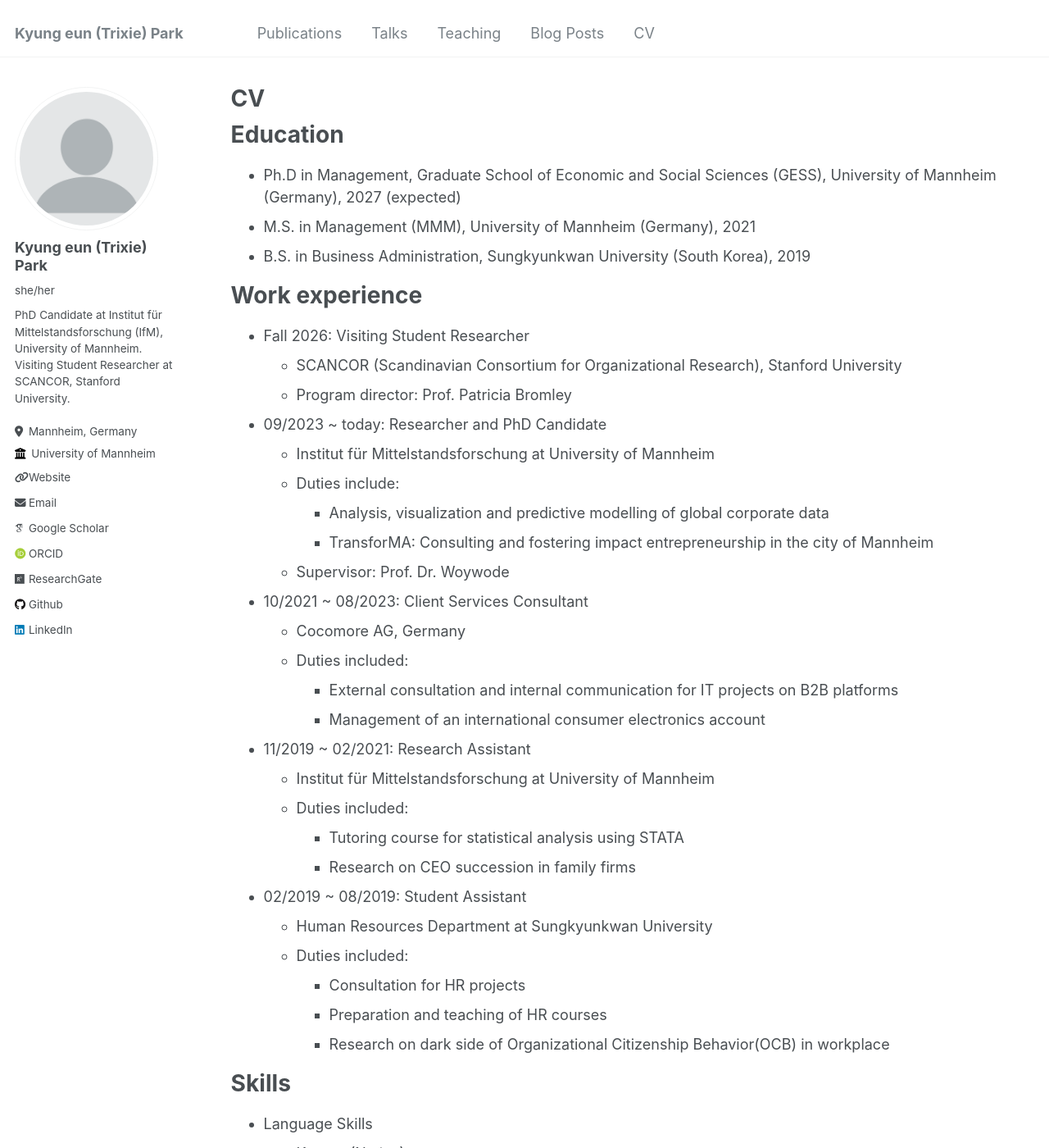
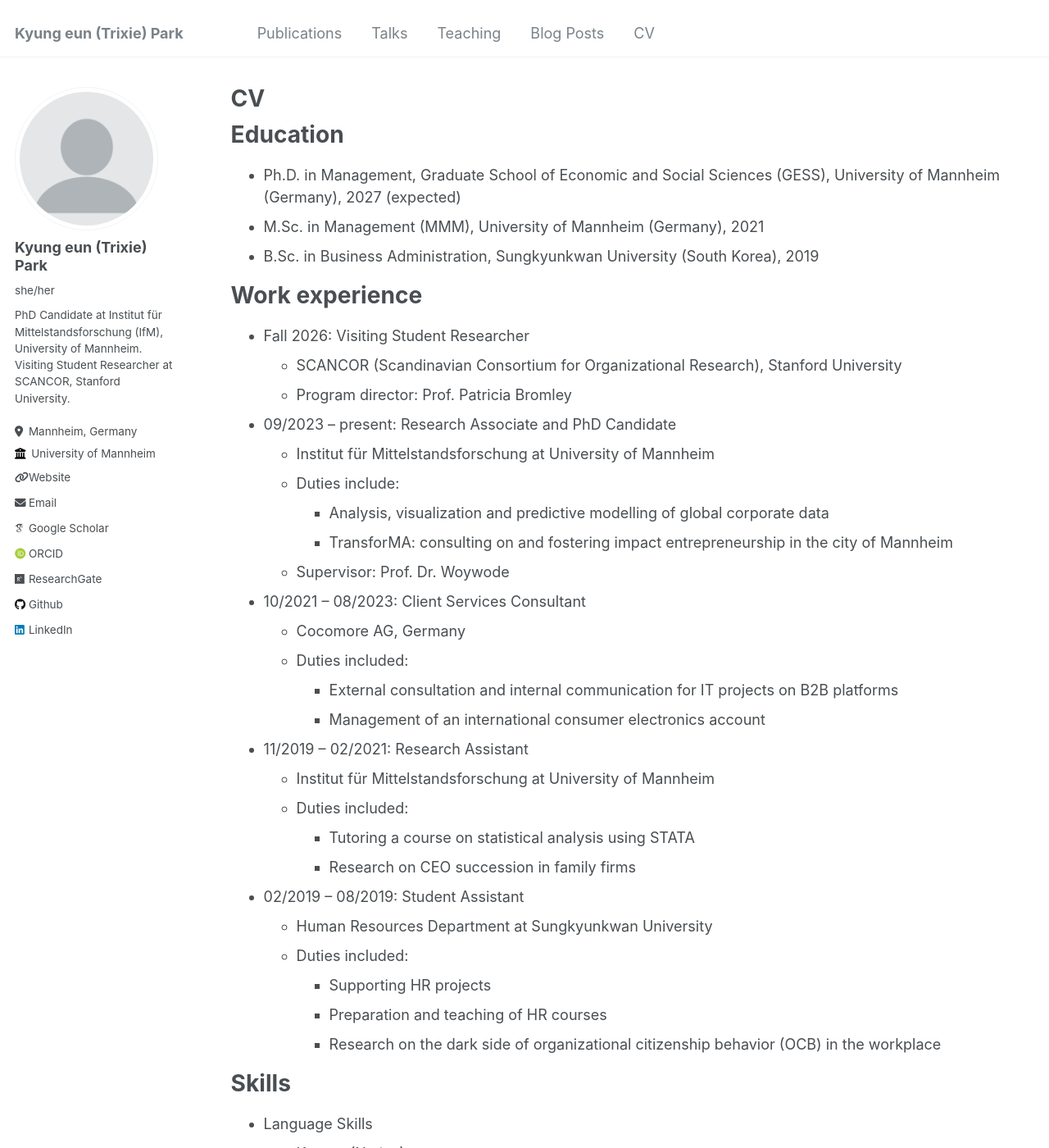
Before and after one commit to KyungEPark/KyungEPark.github.io, a Jekyll site: the page built from _pages/cv.md, in a window 1280 px wide and 1400 px high. Shown: the whole window at 82% size. Built offline with Jekyll 4.4.1, drawn with Linux system fonts in a browser that asks for light colours; some web fonts are replaced.

Commit message:
Fix awkward and inconsistent wording across talks, teaching and CV
Talks:
- The AoM page was written in the third person ("I had the opportunity to
  present her work", "Her presentation"), apparently from a press release.
  Rewrite in the first person and drop the closing paragraph, which only
  restated the three before it.
- The IECER page ended mid-sentence at "address the change of opportunity ".
  Complete it from the surrounding argument.

Teaching: replace nominalised phrasing ("Tutoring of basic STATA usage",
"Instruction of implementing econometric analysis") with plain verbs.

CV:
- Ph.D -> Ph.D., and M.S./B.S. -> M.Sc./B.Sc. to match European usage and
  the about page.
- "09/2023 ~ today" -> "09/2023 - present", and the same en dash for the
  other three ranges.
- Title to Research Associate, matching the institute's own listing.
- Fix "Research on dark side of Organizational Citizenship Behavior(OCB)
  in workplace" and two other bullets missing articles or spacing.

Co-Authored-By: Claude Opus 5 (1M context) <noreply@anthropic.com>

```diff
--- a/_pages/cv.md
+++ b/_pages/cv.md
@@ -12,9 +12,9 @@ redirect_from:
 
 Education
 ======
-* Ph.D in Management, Graduate School of Economic and Social Sciences (GESS), University of Mannheim (Germany), 2027 (expected)
-* M.S. in Management (MMM), University of Mannheim (Germany), 2021
-* B.S. in Business Administration, Sungkyunkwan University (South Korea), 2019
+* Ph.D. in Management, Graduate School of Economic and Social Sciences (GESS), University of Mannheim (Germany), 2027 (expected)
+* M.Sc. in Management (MMM), University of Mannheim (Germany), 2021
+* B.Sc. in Business Administration, Sungkyunkwan University (South Korea), 2019
 
 Work experience
 ======
@@ -22,31 +22,31 @@ Work experience
   * SCANCOR (Scandinavian Consortium for Organizational Research), Stanford University
   * Program director: Prof. Patricia Bromley
 
-* 09/2023 ~ today: Researcher and PhD Candidate
+* 09/2023 – present: Research Associate and PhD Candidate
   * Institut für Mittelstandsforschung at University of Mannheim
   * Duties include:
     * Analysis, visualization and predictive modelling of global corporate data
-    * TransforMA: Consulting and fostering impact entrepreneurship in the city of Mannheim
+    * TransforMA: consulting on and fostering impact entrepreneurship in the city of Mannheim
   * Supervisor: Prof. Dr. Woywode
 
-* 10/2021 ~ 08/2023: Client Services Consultant
+* 10/2021 – 08/2023: Client Services Consultant
   * Cocomore AG, Germany
   * Duties included:
     * External consultation and internal communication for IT projects on B2B platforms
     * Management of an international consumer electronics account
 
-* 11/2019 ~ 02/2021: Research Assistant
+* 11/2019 – 02/2021: Research Assistant
   * Institut für Mittelstandsforschung at University of Mannheim
   * Duties included:
-    * Tutoring course for statistical analysis using STATA
+    * Tutoring a course on statistical analysis using STATA
     * Research on CEO succession in family firms
 
-* 02/2019 ~ 08/2019: Student Assistant
+* 02/2019 – 08/2019: Student Assistant
   * Human Resources Department at Sungkyunkwan University
   * Duties included:
-    * Consultation for HR projects
+    * Supporting HR projects
     * Preparation and teaching of HR courses
-    * Research on dark side of Organizational Citizenship Behavior(OCB) in workplace
+    * Research on the dark side of organizational citizenship behavior (OCB) in the workplace
 
 Skills
 ======
```
Also changed, not shown: _talks/2024-08-12-talk-1.md (+3 -7 lines), _talks/2024-09-19-talk-2.md (+1 -1 lines), _teaching/fw2020man770tutor.md (+4 -4 lines).
